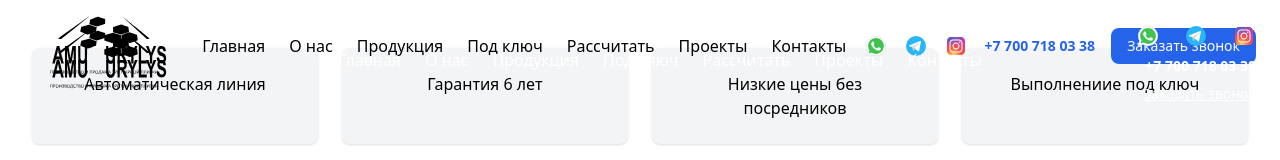
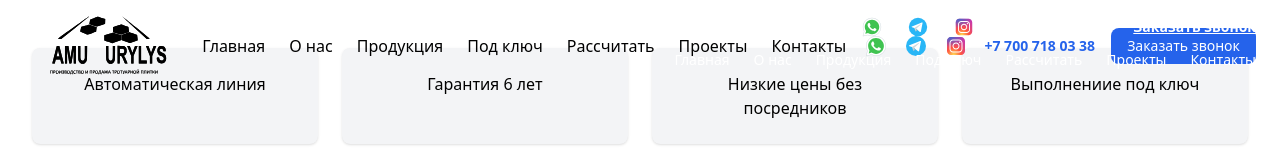
Before and after one commit to DamuQurylys/Damuzavod, a Next.js app: page / in a window 1280 px wide. Shown: the top 160 px of the page. Built offline with nearby package versions, Linux system fonts and the light colour scheme.

Commit message:
Тест Header

```diff
--- a/src/components/Hero.tsx
+++ b/src/components/Hero.tsx
@@ -5,11 +5,10 @@ import Image from 'next/image';
 import Link from 'next/link';
 
 export default function Header() {
-  const [menuOpen, setMenuOpen] = useState(false);
   const [scrolled, setScrolled] = useState(false);
 
   useEffect(() => {
-    const onScroll = () => {
+    const handleScroll = () => {
       const currentScroll = window.scrollY;
       if (currentScroll > 40 && !scrolled) {
         setScrolled(true);
@@ -18,18 +17,18 @@ export default function Header() {
       }
     };
 
-    window.addEventListener('scroll', onScroll);
-    return () => window.removeEventListener('scroll', onScroll);
+    window.addEventListener('scroll', handleScroll);
+    return () => window.removeEventListener('scroll', handleScroll);
   }, [scrolled]);
 
   return (
     <header
       className={`fixed top-0 left-0 w-full z-50 transition-all duration-300 ease-in-out ${
-        scrolled ? 'bg-white shadow-sm py-1 text-black' : 'bg-transparent py-4 text-white'
+        scrolled ? 'bg-white text-black shadow-sm py-2' : 'bg-transparent text-white py-4'
       } px-4 sm:px-6`}
     >
-      <div className="max-w-7xl mx-auto flex flex-col md:flex-row justify-between items-start md:items-center gap-y-2">
-        {/* Логотип */}
+      <div className="max-w-7xl mx-auto flex flex-col md:flex-row justify-between items-start md:items-start">
+        {/* Левый блок — логотип */}
         <Link href="/" className="flex-shrink-0">
           <div
             className={`relative transition-all duration-300 ease-in-out ${
@@ -46,91 +45,41 @@ export default function Header() {
           </div>
         </Link>
 
-        {/* Навигация */}
-        <nav
-          className={`hidden md:flex flex-wrap justify-start items-center gap-6 transition-all duration-300 ${
-            scrolled ? 'text-sm' : 'text-base'
-          }`}
-        >
-          <Link href="/">Главная</Link>
-          <Link href="/about">О нас</Link>
-          <Link href="/catalog">Продукция</Link>
-          <Link href="/turnkey">Под ключ</Link>
-          <Link href="/calculate">Рассчитать</Link>
-          <Link href="/projects">Проекты</Link>
-          <Link href="/contacts">Контакты</Link>
-        </nav>
-
-        {/* Контакты и соцсети */}
-        <div className="hidden md:flex flex-col items-end gap-2 mt-2">
+        {/* Правый блок */}
+        <div className="flex flex-col items-end gap-3 w-full md:w-auto mt-2 md:mt-0">
+          {/* Верхняя строка: соцсети, телефон, кнопка */}
           <div className="flex items-center gap-6">
-            <a
-              href="https://wa.me/77001234567"
-              target="_blank"
-              rel="noopener noreferrer"
-              aria-label="WhatsApp"
-            >
-              <Image src="/icons/whatsapp.svg" alt="WhatsApp" width={24} height={24} />
-            </a>
-            <a
-              href="https://t.me/damu_qurylys"
-              target="_blank"
-              rel="noopener noreferrer"
-              aria-label="Telegram"
-            >
-              <Image src="/icons/telegram.svg" alt="Telegram" width={24} height={24} />
-            </a>
-            <a
-              href="https://instagram.com/damu_qurylys"
-              target="_blank"
-              rel="noopener noreferrer"
-              aria-label="Instagram"
-            >
-              <Image src="/icons/instagram.svg" alt="Instagram" width={24} height={24} />
-            </a>
-          </div>
-          <a href="tel:+77001234567" className="font-semibold text-sm">
-            +7 700 718 03 38
-          </a>
-          <button className="text-sm font-medium underline hover:opacity-80 transition">
-            Заказать звонок
-          </button>
-        </div>
-
-        {/* Бургер (мобилка) */}
-        <button onClick={() => setMenuOpen(!menuOpen)} className="md:hidden self-end">
-          <Image
-            src={menuOpen ? '/icons/close.svg' : '/icons/menu.svg'}
-            alt={menuOpen ? 'Закрыть меню' : 'Открыть меню'}
-            width={28}
-            height={28}
-          />
-        </button>
-      </div>
-
-      {/* Мобильное меню */}
-      {menuOpen && (
-        <div className="md:hidden mt-4 space-y-4 text-sm font-medium">
-          <Link href="/" onClick={() => setMenuOpen(false)}>Главная</Link>
-          <Link href="/about" onClick={() => setMenuOpen(false)}>О нас</Link>
-          <Link href="/catalog" onClick={() => setMenuOpen(false)}>Продукция</Link>
-          <Link href="/turnkey" onClick={() => setMenuOpen(false)}>Под ключ</Link>
-          <Link href="/calculate" onClick={() => setMenuOpen(false)}>Рассчитать</Link>
-          <Link href="/projects" onClick={() => setMenuOpen(false)}>Проекты</Link>
-          <Link href="/contacts" onClick={() => setMenuOpen(false)}>Контакты</Link>
-          <div className="flex gap-6 pt-2">
             <a href="https://wa.me/77001234567" aria-label="WhatsApp">
-              <Image src="/icons/whatsapp.svg" alt="WhatsApp" width={20} height={20} />
+              <Image src="/icons/whatsapp.svg" alt="WhatsApp" width={22} height={22} />
             </a>
             <a href="https://t.me/damu_qurylys" aria-label="Telegram">
-              <Image src="/icons/telegram.svg" alt="Telegram" width={20} height={20} />
+              <Image src="/icons/telegram.svg" alt="Telegram" width={22} height={22} />
             </a>
             <a href="https://instagram.com/damu_qurylys" aria-label="Instagram">
-              <Image src="/icons/instagram.svg" alt="Instagram" width={20} height={20} />
+              <Image src="/icons/instagram.svg" alt="Instagram" width={22} height={22} />
             </a>
+
+            <span className="text-sm font-medium whitespace-nowrap">
+              +7 700 718 03 38
+            </span>
+
+            <button className="text-sm font-semibold underline hover:opacity-80 transition whitespace-nowrap">
+              Заказать звонок
+            </button>
           </div>
+
+          {/* Нижняя строка: навигация */}
+          <nav className="flex gap-6 text-sm font-medium">
+            <Link href="/">Главная</Link>
+            <Link href="/about">О нас</Link>
+            <Link href="/catalog">Продукция</Link>
+            <Link href="/turnkey">Под ключ</Link>
+            <Link href="/calculate">Рассчитать</Link>
+            <Link href="/projects">Проекты</Link>
+            <Link href="/contacts">Контакты</Link>
+          </nav>
         </div>
-      )}
+      </div>
     </header>
   );
 }
```
